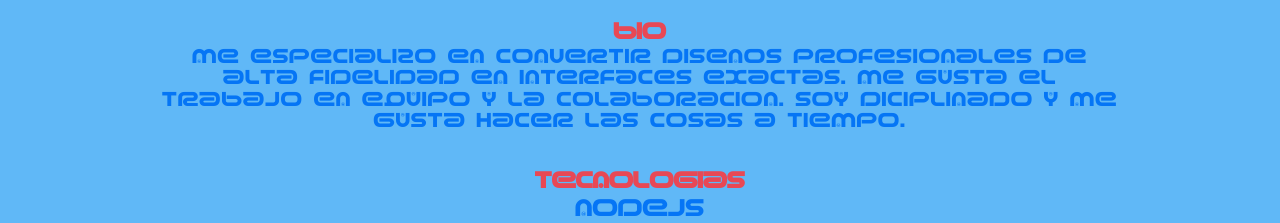
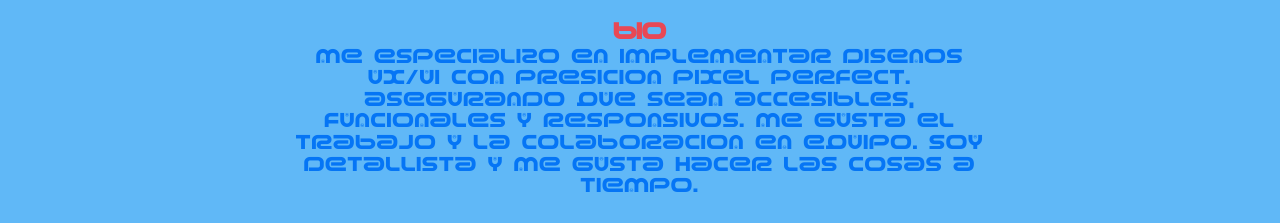
Before and after one commit to pibelanzallamas/brandon-portfolio, a React (Vite) app: page /profile in a window 1280 px wide. Shown: the part 364-587 px from the top of the page. Built offline with nearby package versions, Linux system fonts and the light colour scheme.

Commit message:
bio update

```diff
--- a/src/components/Home.jsx
+++ b/src/components/Home.jsx
@@ -14,7 +14,7 @@ function Home() {
     <main>
       <h1><a className="name" href="https://linkedin.com/in/brandon-castillo-dev" target="_blank">brandon castillo</a></h1>
       <h2>
-        <a className="name"  href="https://api.constata.eu/certificate/research+riding+veal+bonfire+dedicator" target="_blank">{esp ? <>Front End y diseño ux</> : <>Front End & UX Designer</>}</a>
+        <a className="name" href="https://api.constata.eu/certificate/research+riding+veal+bonfire+dedicator" target="_blank">{esp ? <>Front End y diseño ux</> : <>Front End & UX Designer</>}</a>
       </h2>
       <figure
         className="image home-image"
--- a/src/components/Profile.jsx
+++ b/src/components/Profile.jsx
@@ -27,14 +27,17 @@ function Profile() {
         <p className="profile-description">
           {esp ? (
             <>
-              Me especializo en convertir diseños profesionales de alta fidelidad en interfaces exactas.
-              Me gusta el trabajo en equipo y la colaboración. Soy diciplinado y me gusta hacer las cosas a tiempo.
+              Me especializo en implementar diseños UX/UI con presición pixel perfect. Asegurando que sean accesibles,
+              funcionales y responsivos.
+              Me gusta el trabajo y la colaboración en equipo. Soy detallista y me gusta hacer las cosas a tiempo.
             </>
           ) : (
             <>
-              I have a passion for design and good work.
-              I appreciate the value of well-crafted products.
-              I am disciplined and I like to get things done on time.
+              I have a passion for UX/UI Design and front end development.
+              I appreciate the value of well-crafted user interfaces
+              I value teamwork and companionship.
+              I am patient and self-driven.
+
             </>
           )}
         </p>
--- a/src/styles/_profile.sass
+++ b/src/styles/_profile.sass
@@ -44,6 +44,7 @@ section
 
   .profile-description
     font-size: 1.5rem
+    width: 60rem
 
   .lists
     font-size: 1.5rem
--- a/src/styles/app.css
+++ b/src/styles/app.css
@@ -204,6 +204,7 @@ section {
   }
   .profile-description {
     font-size: 1.5rem;
+    width: 60rem;
   }
   .lists {
     font-size: 1.5rem;
```
Also changed, not shown: 1 other file (tests, documents, lock files or other folders).
